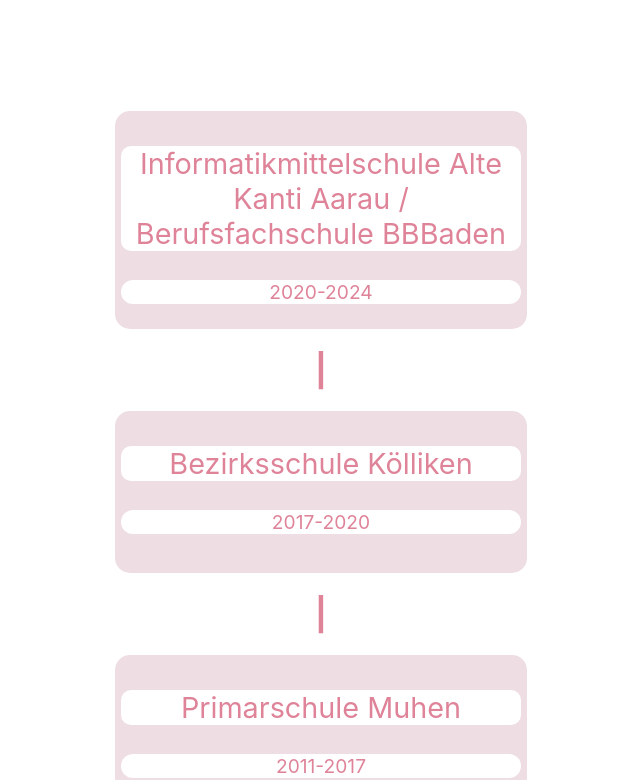
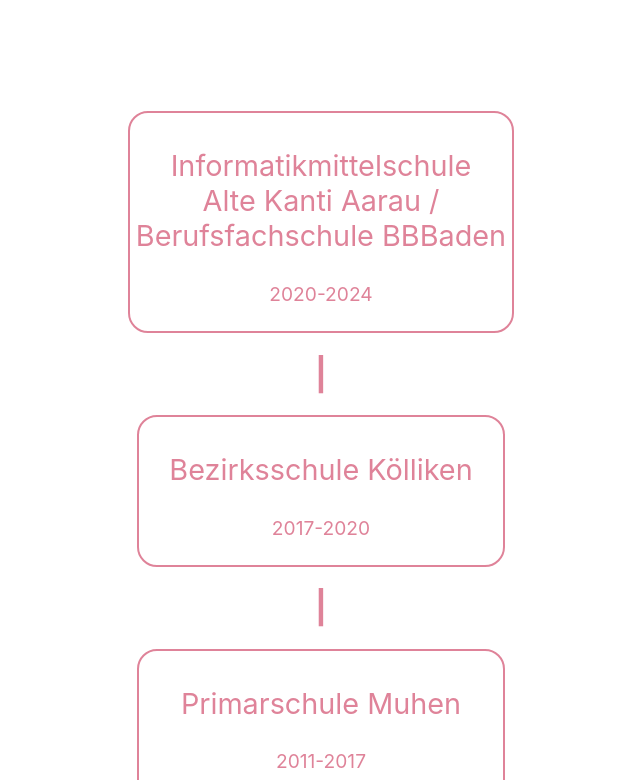
Before and after one commit to marianives/marianivesgallo.ch, a React app: page / in a window 1280 px wide. Shown: the part 837-1617 px from the top of the page, without its empty margins (319-959 px from the left). Built offline with nearby package versions, Linux system fonts and the light colour scheme.

Commit message:
changes in ausbildung

```diff
--- a/src/App.css
+++ b/src/App.css
@@ -234,6 +234,12 @@
   text-decoration: none;
 
 }
+.boxx{
+  border: 2px solid #df8399;
+  border-radius: 20px;
+  padding: 6px;
+  min-width: 22rem;
+}
 
 .socials {
   display: flex;
@@ -273,6 +279,7 @@
   flex-direction: column;
   align-items: center;
 }
+
 
 @media screen and (max-width: 420px) {
   .bild {
--- a/src/components/BoxDrei.js
+++ b/src/components/BoxDrei.js
@@ -6,17 +6,11 @@
 
 export default function App() {
     return (
-        <BoxDrei
-            style={{
-                backgroundColor: '#EEDEE3',
-                borderRadius: 15,
-                minHeight: 150,
-                padding: 6,
-                width: 400,
-            }}
-        >
-            <p class="schule">Primarschule Muhen</p>
-            <p class="jahr">2011-2017</p>
+        <BoxDrei>
+            <div className='boxx'>
+                <p class="schule">Primarschule Muhen</p>
+                <p class="jahr">2011-2017</p>
+            </div>
         </BoxDrei>
     )
 }
--- a/src/components/BoxEins.js
+++ b/src/components/BoxEins.js
@@ -6,18 +6,11 @@
 
 export default function App() {
   return (
-    <BoxEins
-      style={{
-        backgroundColor: '#EEDEE3',
-        color: 'ca99a9',
-        borderRadius: 15,
-        minHeight: 200,
-        padding: 6,
-        width: 400,
-      }}
-    >
-      <p class="schule">Informatikmittelschule Alte Kanti Aarau / Berufsfachschule BBBaden</p>
-      <p class="jahr">2020-2024</p>
+    <BoxEins>
+      <div className='boxx'>
+        <p class="schule">Informatikmittelschule <br /> Alte Kanti Aarau / <br /> Berufsfachschule BBBaden</p>
+        <p class="jahr">2020-2024</p>
+      </div>
     </BoxEins>
   )
 }
--- a/src/components/BoxZwei.js
+++ b/src/components/BoxZwei.js
@@ -6,17 +6,11 @@
 
 export default function App() {
     return (
-        <BoxZwei
-            style={{
-                backgroundColor: '#EEDEE3',
-                borderRadius: 15,
-                minHeight: 150,
-                padding: 6,
-                width: 400,
-            }}
-        >
+        <BoxZwei>
+            <div className='boxx'>
             <p class="schule">Bezirksschule Kölliken</p>
             <p class="jahr">2017-2020</p>
+            </div>
         </BoxZwei>
     )
 }
```
